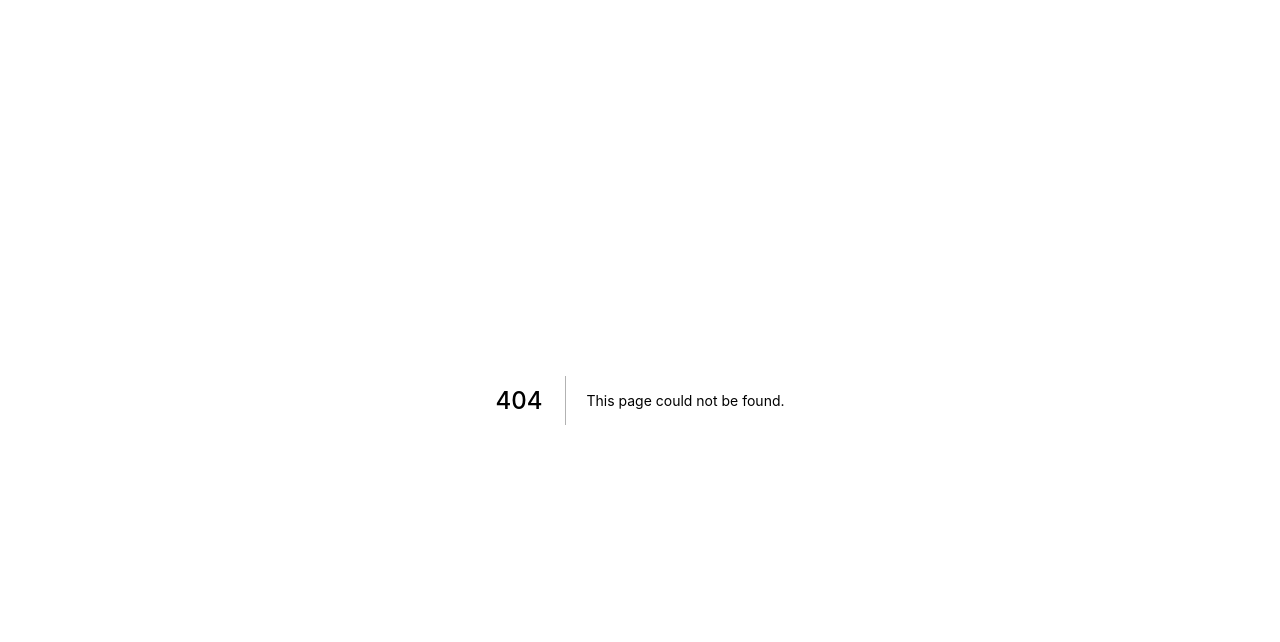
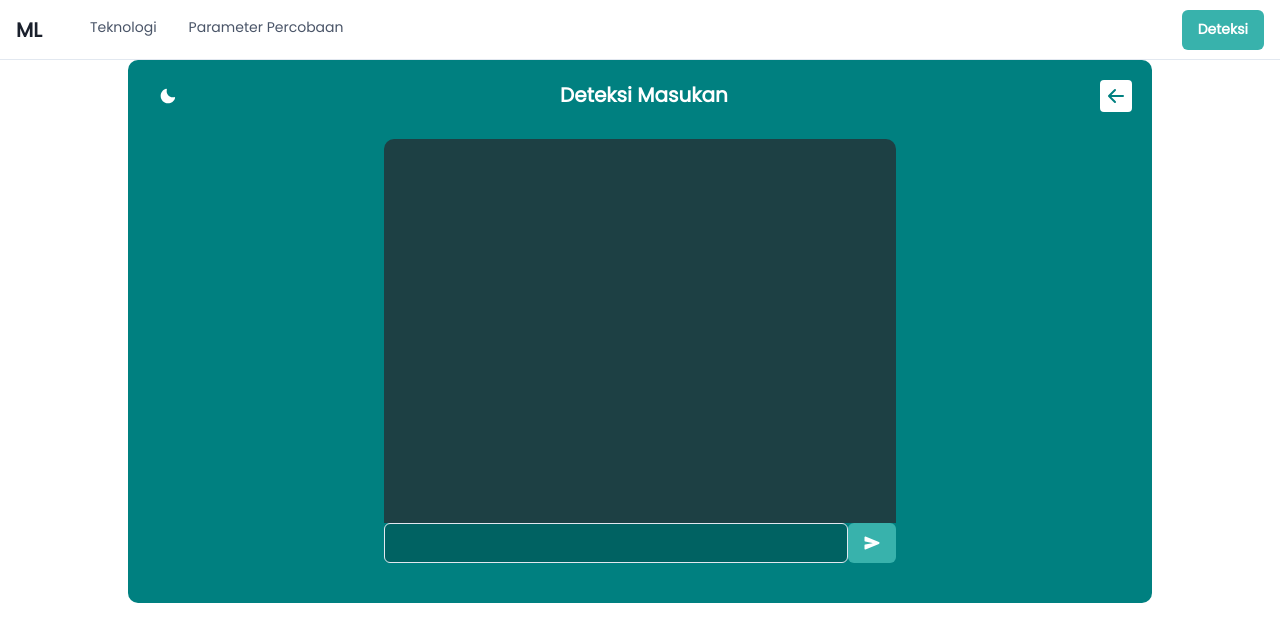
Before and after one commit to FebykAlekSatria/web_ml, a Next.js app: page /deteksi in a window 1280 px wide. Before the commit this address had no page. Shown: the top 642 px of the page. Built offline with nearby package versions, Linux system fonts and the light colour scheme.

Commit message:
last commit

```diff
--- /dev/null
+++ b/component/chat.jsx
@@ -0,0 +1,51 @@
+import { Box, Flex, Tag, Text } from "@chakra-ui/react";
+
+export default function Chat(props) {
+    return (
+        <Box>
+            <Flex
+                justifyContent="flex-end"
+            >
+                <Flex
+                    pr={2}
+                    py={2}
+                    pl={4}
+                    borderRadius={12}
+                    boxShadow="0 2px 2px #0f0f0f0f"
+                    bg={"teal"}
+                    // ml={isMine ? "auto" : undefined}
+                    // mr={isMine ? undefined : "auto"}
+                    justifyContent="flex-end"
+                // maxWidth={700}
+                >
+                    <Text fontSize={15} maxWidth={400}>
+                        {props.message}
+                    </Text>
+                    <Flex
+                        pl={4}
+                        alignItems="center"
+                        justifyContent="flex-end"
+                    >
+                        <Text fontSize={10} maxWidth={400}>
+                            User
+                        </Text>
+                    </Flex>
+                </Flex>
+            </Flex>
+            <Box my={4} >
+                <Tag
+                    pr={4}
+                    py={2}
+                    pl={2}
+                    variant="subtle"
+                    mb={2}
+                    bg={"blackAlpha.400"}
+                    color="white"
+                >
+                    Kalimat terdeteksi {props.res}
+                </Tag>
+            </Box>
+
+        </Box>
+    )
+}
--- /dev/null
+++ b/component/formChat.jsx
@@ -0,0 +1,90 @@
+import { Alert, AlertIcon, Box, Button, Flex, FormControl, Icon, Input, Link, Stack } from "@chakra-ui/react";
+import Chat from "./chat";
+import { IoSend } from "react-icons/io5";
+import { useState } from "react";
+import axios from "axios";
+import { ExternalLinkIcon } from "@chakra-ui/icons";
+const url = "http://127.0.0.1:5000/"
+
+
+export default function FormChat() {
+    const [stack, setStack] = useState([])
+    const [quest, setQuest] = useState()
+    const [loading, setLoading] = useState(false)
+    const [alert, setAlert] = useState('')
+    const handleSubmit = () => {
+        setLoading(true)
+        axios.post(url, {
+            text: quest
+        }).then(function (res) {
+            console.log(res)
+            if (res.data === 0) {
+                setAlert('Predict Gagal Harap melakukan ')
+                setLoading(false)
+            }
+            else {
+                const _stack = [...stack];
+                _stack.push({ 'predict': res.data.predict, "pertanyaan": res.data.pertanyaan })
+                setStack(_stack)
+                setLoading(false)
+            }
+        }).catch(function (e) {
+            console.log(e)
+            setLoading(false)
+
+        })
+    }
+    return (
+        <Box>
+            <Box my={2} p={2} width='50%' m='auto' h='96' backgroundColor='teal.900' overflowY="auto" borderTopRadius={10}>
+                {alert === '' ? (
+                    stack.map((items, i) => {
+                        return (
+                            <Chat
+                                key={i}
+                                message={items.pertanyaan}
+                                res={items.predict}
+                            />
+                        )
+                    })
+                ) : null
+                }
+            </Box>
+
+            <FormControl width={{ base: '100%', sm: '80%', md: '50%' }} m="auto">
+                {alert != '' ?
+                    <Alert status='error'>
+                        <AlertIcon />
+                        {alert}<Link color='teal.900' href='/'>
+                            training <ExternalLinkIcon mx='2px' />
+                        </Link>
+                    </Alert>
+                    :
+                    null
+                }
+                <Flex>
+                    <Input
+                        p={1}
+                        type='text'
+                        bg={"blackAlpha.400"}
+                        onChange={(e) => setQuest(e.target.value)}
+                    />
+                    <Stack direction='row' spacing={4}>
+                        <Button
+                            color='white'
+                            isLoading={loading}
+                            loadingText='Upload'
+                            colorScheme='teal'
+                            backgroundColor={'teal.400'}
+                            variant='solid'
+                            onClick={handleSubmit}
+
+                        >
+                            <Icon as={IoSend} />
+                        </Button>
+                    </Stack>
+                </Flex>
+            </FormControl>
+        </Box>
+    )
+}
--- a/component/navbar.tsx
+++ b/component/navbar.tsx
@@ -264,17 +264,17 @@ const NAV_ITEMS: Array<NavItem> = [
         children: [
             {
                 label: 'Kernel',
-                subLabel: 'Linear, Sigmod, rbf',
+                subLabel: 'linear, rbf, poly, sigmoid',
                 href: '#',
             },
             {
                 label: 'C',
-                subLabel: '10, 1, 0.1, 0.01',
+                subLabel: '0.5, 1, 10, 100',
                 href: '#',
             },
             {
                 label: 'Gamma',
-                subLabel: '10, 1, 0.1, 0.01',
+                subLabel: 'scale, 1, 0.1, 0.01, 0.001',
                 href: '#',
             }
         ],
--- a/component/tfidf.jsx
+++ b/component/tfidf.jsx
@@ -12,7 +12,6 @@ export default function TfIdf(props) {
                         TF-IDF.CSV <ExternalLinkIcon mx='2px' />
                     </Link>
                 </Text>
-
             </Box>
         </Center>
     )
--- a/package.json
+++ b/package.json
@@ -17,6 +17,7 @@
     "@chakra-ui/react": "^1.8.1",
     "@emotion/react": "^11.7.1",
     "@emotion/styled": "^11.6.0",
+    "@fontsource/poppins": "^4.5.1",
     "axios": "^0.25.0",
     "framer-motion": "^5.6.0",
     "next": "12.0.9",
--- a/pages/_app.js
+++ b/pages/_app.js
@@ -1,8 +1,9 @@
 import { ChakraProvider } from '@chakra-ui/react'
+import theme from '../styles/theme'
 
 function MyApp({ Component, pageProps }) {
   return (
-    <ChakraProvider>
+    <ChakraProvider theme={theme}>
       <Component {...pageProps} />
     </ChakraProvider>
   )
--- /dev/null
+++ b/pages/deteksi.jsx
@@ -0,0 +1,38 @@
+import { MoonIcon, SunIcon } from "@chakra-ui/icons"
+import { Box, Button, Flex, Icon, Link, Spacer, Text, useColorMode } from "@chakra-ui/react"
+import FormChat from "../component/formChat"
+import Navbar from '../component/navbar.tsx'
+import { BsFillArrowLeftSquareFill } from 'react-icons/bs'
+import NextLink from "next/link"
+
+
+export default function Predict() {
+    const { colorMode, toggleColorMode } = useColorMode()
+    return (
+        <Box >
+            <Navbar />
+            <Box width={{ base: '100%', sm: '100%', md: '80%' }} height='auto' mx='auto' pb={10} borderRadius={10} backgroundColor='teal' color='white'>
+                <Flex>
+                    <Box >
+                        <Button onClick={toggleColorMode} backgroundColor='transparent' m={4}>
+                            {colorMode === 'light' ? <MoonIcon /> : <SunIcon
+                            />}
+                        </Button>
+                    </Box>
+                    <Spacer />
+                    <Box>
+                        <Text fontWeight={'bold'} fontSize={'xl'} my={5}>Deteksi Masukan</Text>
+                    </Box>
+                    <Spacer />
+                    <Box m={5}>
+                        <NextLink href={'/'}>
+                            <Icon as={BsFillArrowLeftSquareFill} w={8} h={8} />
+                        </NextLink>
+                    </Box>
+                </Flex>
+                <FormChat />
+            </Box>
+        </Box>
+
+    )
+}
--- /dev/null
+++ b/styles/theme.jsx
@@ -0,0 +1,12 @@
+import "@fontsource/poppins"
+
+import { extendTheme } from '@chakra-ui/react'
+
+const theme = extendTheme({
+    fonts: {
+        heading: 'Poppins',
+        body: 'Poppins',
+    },
+})
+
+export default theme
```
Also changed, not shown: pages/index.js (+98 -38 lines), 1 other file (tests, documents, lock files or other folders).
